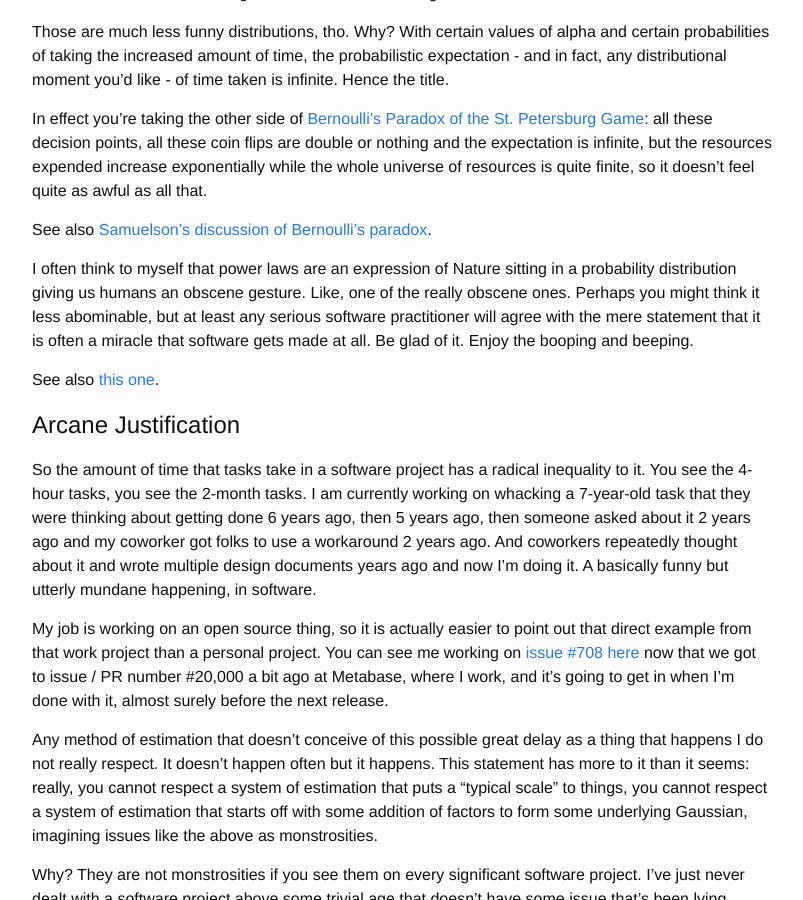
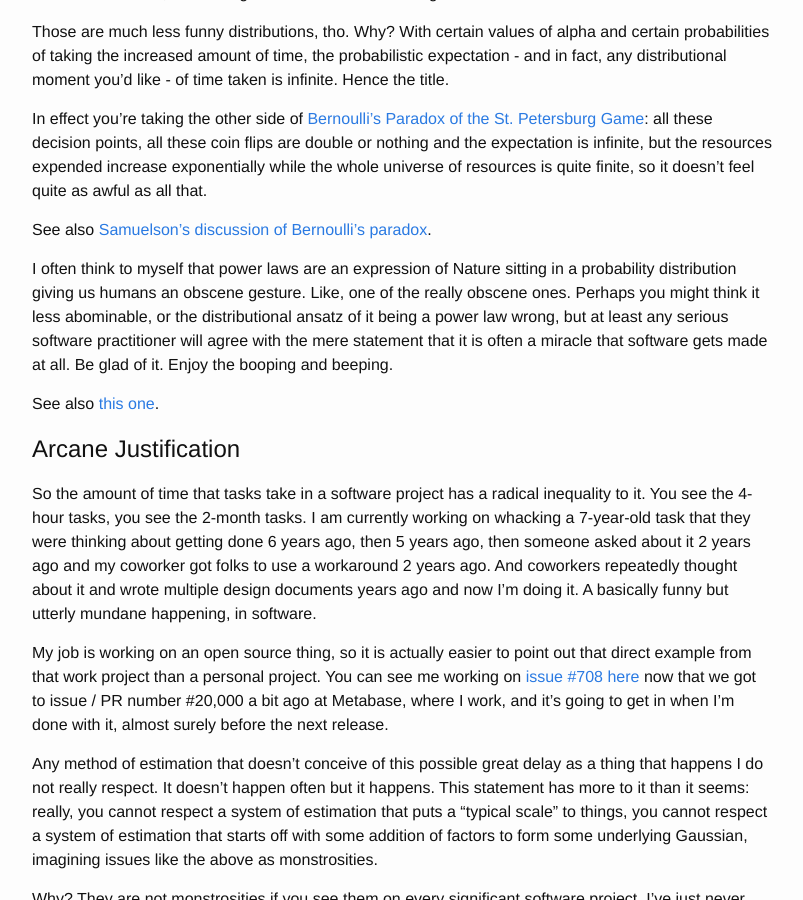
Before and after one commit to howonlee/howonlee.github.io, a Jekyll site: the page built from _posts/2022-03-29-A%20Software%20Estimation%20Method%20Where%20Every%20Task%20Is%20Estimated%20At%20Infinite%20Time.md, in a window 1280 px wide and 900 px high, scrolled down 861 px. Shown: the whole window, without its empty margins (238-1041 px from the left). Built offline with Jekyll 4.4.1, drawn with Linux system fonts in a browser that asks for light colours.

Commit message:
more difference

```diff
--- a/_posts/2022-03-29-A%20Software%20Estimation%20Method%20Where%20Every%20Task%20Is%20Estimated%20At%20Infinite%20Time.md
+++ b/_posts/2022-03-29-A%20Software%20Estimation%20Method%20Where%20Every%20Task%20Is%20Estimated%20At%20Infinite%20Time.md
@@ -28,7 +28,7 @@
 
 See also [Samuelson's discussion of Bernoulli's paradox](https://www.jstor.org/stable/2722712).
 
-I often think to myself that power laws are an expression of Nature sitting in a probability distribution giving us humans an obscene gesture. Like, one of the really obscene ones. Perhaps you might think it less abominable, but at least any serious software practitioner will agree with the mere statement that it is often a miracle that software gets made at all. Be glad of it. Enjoy the booping and beeping.
+I often think to myself that power laws are an expression of Nature sitting in a probability distribution giving us humans an obscene gesture. Like, one of the really obscene ones. Perhaps you might think it less abominable, or the distributional ansatz of it being a power law wrong, but at least any serious software practitioner will agree with the mere statement that it is often a miracle that software gets made at all. Be glad of it. Enjoy the booping and beeping.
 
 See also [this one](https://www.johndcook.com/blog/2015/12/21/power-law-projects/).
 
```
